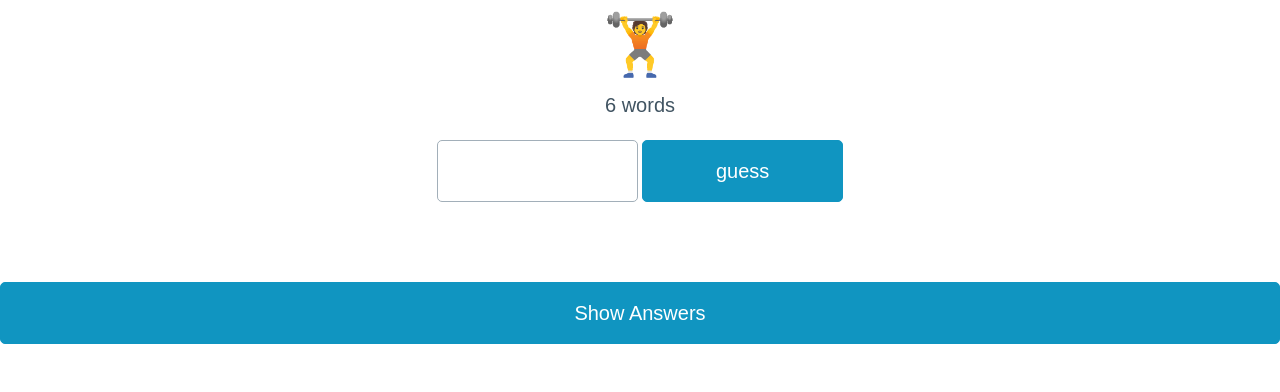
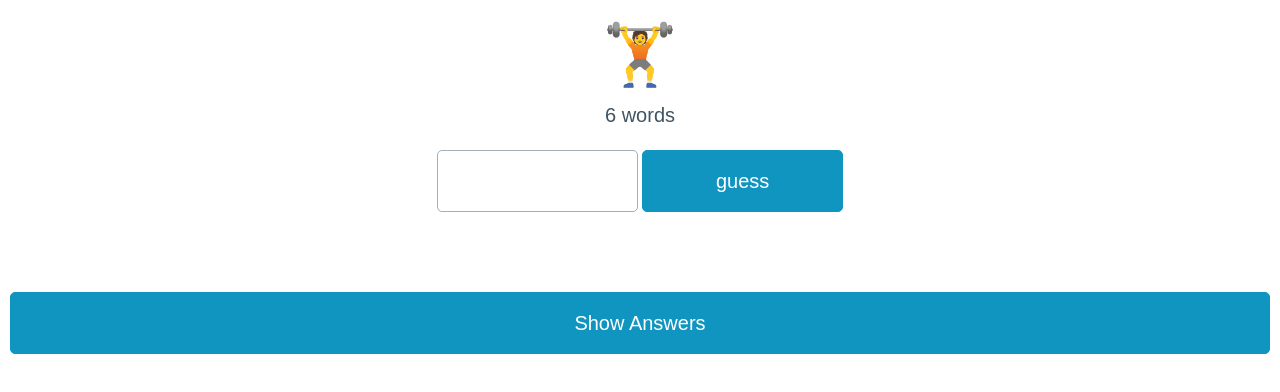
Before and after one commit to ayal/emojo, a React (Create React App) app: page / in a window 1280 px wide. Shown: the top 392 px of the page. Built offline with nearby package versions, Linux system fonts and the light colour scheme.

Commit message:
after build

```diff
--- a/src/App.js
+++ b/src/App.js
@@ -23,6 +23,11 @@ export default function App() {
   const guess = (e) => {
     const guessWord = ref.current.value;
     ref.current.value = "";
+
+    if (!guessWord.trim()) {
+      return;
+    }
+
     console.log("guess word is", guessWord);
     let ok = false;
     let partial = false;
--- a/src/styles.css
+++ b/src/styles.css
@@ -2,6 +2,7 @@
   font-family: sans-serif;
   text-align: center;
   font-size: 20px;
+  padding: 10px;
 }
 
 input {
```
Also changed, not shown: 10 other files (tests, documents, lock files or other folders).
